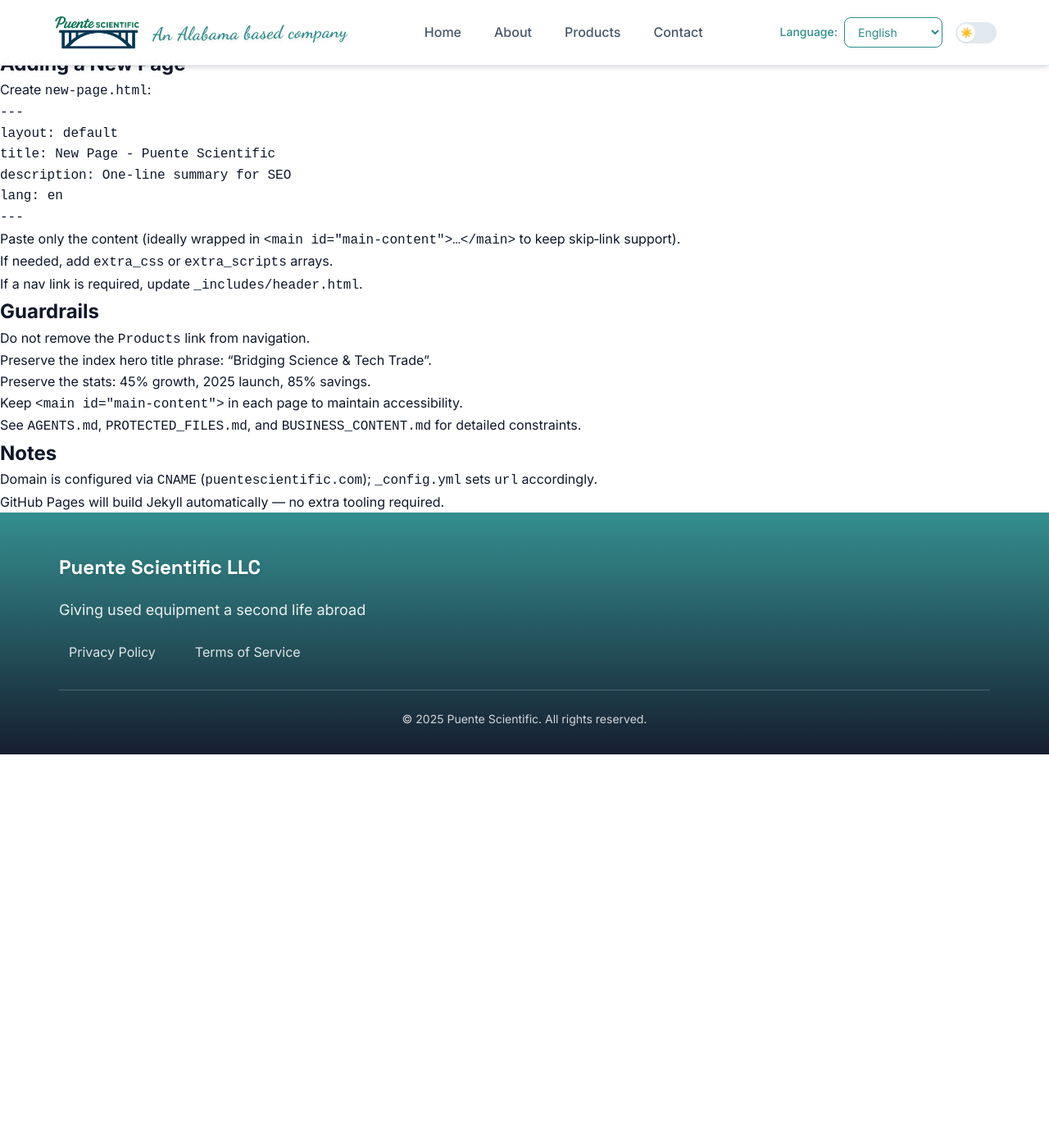
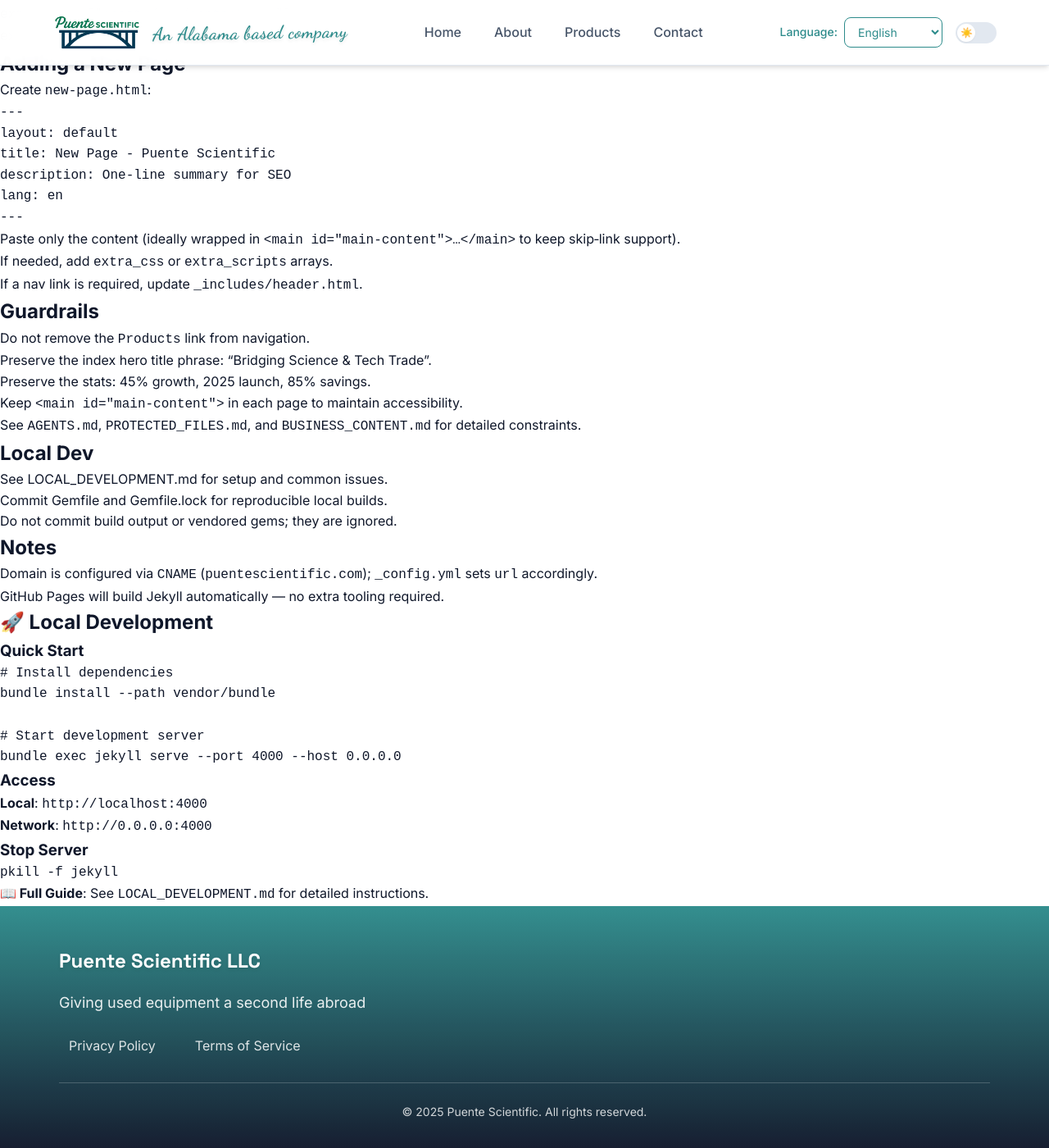
Before and after one commit to puentesci/puentesci.github.io, a Jekyll site: the page built from WEBSITE_ARCHITECTURE.md, in a window 1280 px wide and 1400 px high, scrolled down 724 px. Shown: the whole window at 82% size. Built offline with Jekyll 4.4.1, drawn with Linux system fonts in a browser that asks for light colours; our own code applies the rules of GitHub Pages for plain Markdown files; before the commit the page ends 1644 px from its top, so only the background shows below that.

Commit message:
Refactor to Jekyll layout; add local dev; ignore build artifacts
- Convert from static HTML to Jekyll layout system
- Centralize shared components (_layouts, _includes)
- Add comprehensive local development documentation
- Remove 'Welcome to Puente Scientific!' from loading animation
- Add .gitignore for build artifacts and vendored gems
- Preserve all business-critical content and functionality
- Enable reproducible local builds with Gemfile

````diff
--- /dev/null
+++ b/Gemfile
@@ -0,0 +1,4 @@
+source "https://rubygems.org"
+
+gem "github-pages", group: :jekyll_plugins
+gem "webrick"
--- a/WEBSITE_ARCHITECTURE.md
+++ b/WEBSITE_ARCHITECTURE.md
@@ -55,7 +55,35 @@
 - Keep `<main id="main-content">` in each page to maintain accessibility.
 - See `AGENTS.md`, `PROTECTED_FILES.md`, and `BUSINESS_CONTENT.md` for detailed constraints.
 
+## Local Dev
+
+- See LOCAL_DEVELOPMENT.md for setup and common issues.
+- Commit Gemfile and Gemfile.lock for reproducible local builds.
+- Do not commit build output or vendored gems; they are ignored.
+
 ## Notes
 
 - Domain is configured via `CNAME` (`puentescientific.com`); `_config.yml` sets `url` accordingly.
 - GitHub Pages will build Jekyll automatically — no extra tooling required.
+
+## 🚀 Local Development
+
+### Quick Start
+```bash
+# Install dependencies
+bundle install --path vendor/bundle
+
+# Start development server
+bundle exec jekyll serve --port 4000 --host 0.0.0.0
+```
+
+### Access
+- **Local**: `http://localhost:4000`
+- **Network**: `http://0.0.0.0:4000`
+
+### Stop Server
+```bash
+pkill -f jekyll
+```
+
+**📖 Full Guide**: See `LOCAL_DEVELOPMENT.md` for detailed instructions.
--- a/_config.yml
+++ b/_config.yml
@@ -16,3 +16,8 @@
   - PROTECTED_FILES.md
   - BUSINESS_CONTENT.md
   - docs
+  - vendor
+  - .bundle
+  - _site
+  - Gemfile
+  - Gemfile.lock
--- a/assets/js/animations.js
+++ b/assets/js/animations.js
@@ -358,8 +358,7 @@
         const messages = [
             "Loading Puente Scientific...",
             "Preparing your experience...",
-            "Almost ready...",
-            "Welcome to Puente Scientific!"
+            "Almost ready..."
         ];
 
         // Add network-specific messages
````
Also changed, not shown: LOCAL_DEVELOPMENT.md (added, +138 -0 lines), Gemfile.lock (added), README.md, 1 other file.
